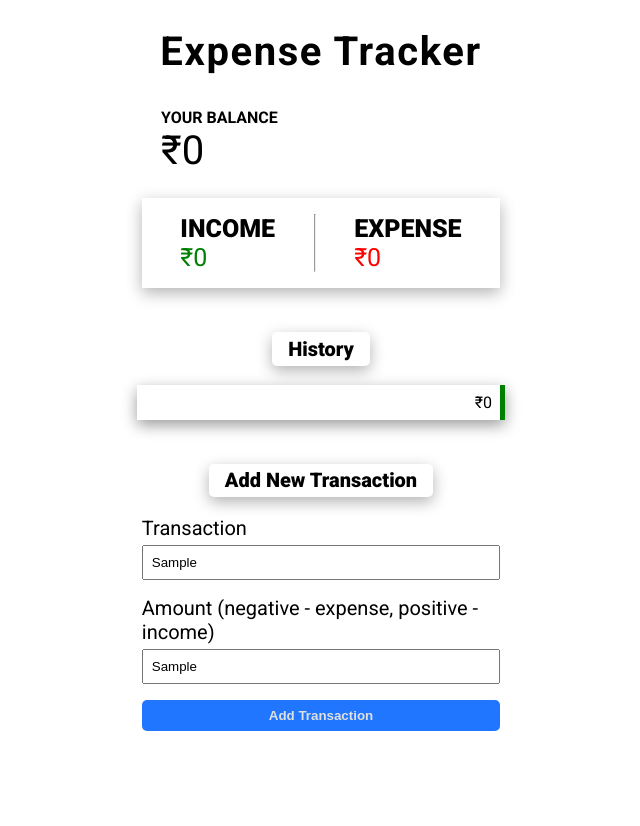
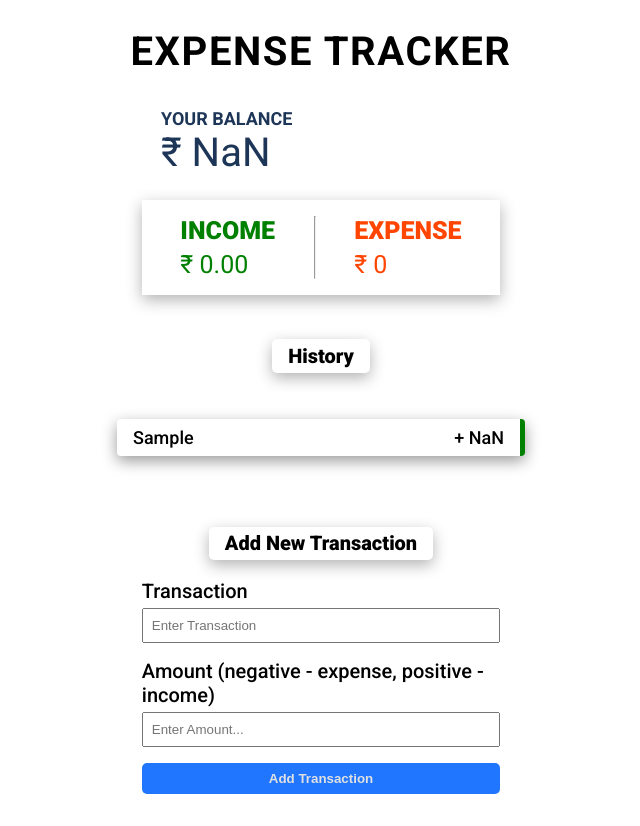
Before and after one commit to Rajamanickam-developer/expense-tracker, a plain HTML site: page index.html in a window 1280 px wide. Both pictures are taken after typing "Sample", "Sample" into the empty fields and a click on the button "Add Transaction". Shown: the whole page, without its empty margins (319-959 px from the left). Before the commit the page ends 800 px from the top, so only its background shows below. Drawn offline with Linux system fonts and the light colour scheme.

Commit message:
completed js

```diff
--- a/assets/css/styles.css
+++ b/assets/css/styles.css
@@ -127,6 +127,11 @@ body{
   align-items: center;
   gap: 1.5rem;
   padding: 2rem;
+  /* background-color: #aaaaaa; */
+}
+
+.title{
+  text-transform: uppercase;
 }
 
 .bolder{
@@ -139,6 +144,7 @@ body{
 }
 .amount{
   font-size: 25px;
+  margin-top: 5px;
 }
 
 .show-balance{
@@ -155,6 +161,10 @@ body{
   padding: 0.3rem 1rem;
 }
 
+.balance-amt{
+  color: var(--clr-berkeley-blue);
+}
+
 .price-container{
   display: flex;
   gap: 1rem;
@@ -164,32 +174,67 @@ body{
   width: 80%;
 }
 
-.show{
-  width: 23rem;
-  padding: 0.5rem;
+
+.transaction{
+  width: 100%;
+  padding: 20px;
+  background-color: #fff;
+}
+
+.trans li{
+  box-shadow: var(--dark-shadow);
+  border-radius: var(--radius);
+  padding: 0.5rem 1rem;
+  margin: 7px 0;
+  font-size: 18px;
   display: flex;
   justify-content: space-between;
-  box-shadow: var(--dark-shadow);
+  font-weight: 500;
+  cursor: pointer;
+  position: relative;
 }
 
-.income{
+
+.trans li.inp-income{
   border-right: 5px solid green;
 }
-.expense{
-  border-right: 5px solid red;
+
+.trans li.inp-expense{
+  border-right: 5px solid orangered;
 }
 
-.inc{
+
+.trans-btn{
+  position: absolute;
+  opacity: 0;
+  left: -15px;
+  padding: 3px;
+  background-color: red;
+  border: none;
+  color: white;
+  border-radius: 3px;
+  cursor: pointer;
+}
+
+.trans li:hover .trans-btn{
+  opacity: 1;
+}
+
+.trans{
+  list-style-type: none;
+}
+
+ .inc{
+  color: green;
+}
+.inc-clr{
   color: green;
 }
 .exp{
-  color: red;
+  color: orangered;
 }
-
-.show-items{
-  display: none;
-  flex-direction: column;
-  gap: 0.6rem;
+.exp-clr{
+  color: orangered;
 }
 
 .input-container{
@@ -203,6 +248,7 @@ body{
   display: flex;
   flex-direction: column;
   gap: 5px;
+  font-weight: 500;
 }
 .input-title{
   font-size: 20px;
@@ -219,6 +265,7 @@ input[type='text']{
   border-radius: 5px;
   color: var(--clr-platinum);
   font-weight: 800;
+  cursor: pointer;
 }
 
 .btn:hover{
--- a/assets/script/script.js
+++ b/assets/script/script.js
@@ -1,23 +1,96 @@
-'use strict'
 
-const inputValue = document.getElementById('input-value');
-const inputAmount = document.getElementById('input-amount');
-const showValue = document.getElementById('value');
-const showEl = document.querySelector('show-items')
-
-const clickBtn = document.getElementById('btn');
-
-// console.log(inputValue);
-// console.log(inputAmount);
-// console.log(clickBtn);
+const balance = document.getElementById('total-amount');
+const incomeAmount = document.getElementById('inc-amt');
+const expenseAmount = document.getElementById('dec-amt');
+const description = document.getElementById('input-description');
+const amount = document.getElementById('input-amount');
+const transHistory =document.getElementById('trans');
+const formSubmit = document.getElementById('input-container')
+const submitBtn = document.getElementById('btn');
 
 
+const localStorageTransaction = JSON.parse(localStorage.getItem("trans"));
+let transactions = localStorage.getItem("trans") !== null ? localStorageTransaction : [];
 
-clickBtn.addEventListener('click', function (e){
+// console.log(transactions);
+
+
+function pushTransactionDetails(transaction){
+  const sign = transaction.amount < 0 ? '-': '+';
+  const item = document.createElement('li');
+  item.classList.add(transaction.amount < 0 ? 'inp-expense' : 'inp-income');
+  item.innerHTML = `
+  ${transaction.desctiption}
+  <span>${sign} ${Math.abs(transaction.amount)}</span>
+  <button class="trans-btn"  onclick="removeTrans(${transaction.id})">X</button>
+  `;
+  transHistory.appendChild(item);
+  // console.log(item);
+  // console.log(sign);
+  // console.log(transaction);
+};
+
+function removeTrans(id){
+  if(confirm("You want to delete the transaction?")){
+    transactions = transactions.filter((transaction) => transaction.id != id);
+    config();
+    updateLocalStorage();
+  }else{
+    return;
+  }
+};
+
+function updateAmount(){
+  const amounts = transactions.map((transaction) =>
+  transaction.amount);
+  const total = amounts.reduce((acc, item) =>
+  (acc += item), 0).toFixed(2);
+  balance.innerHTML = ` ${total}`
+
+  const income = amounts.filter((item) => item > 0).reduce((acc, item) =>
+  (acc += item), 0).toFixed(2);
+  incomeAmount.innerHTML = ` ${income}`;
+
+  const expense = amounts.filter((item) => item < 0).reduce((acc, item) =>
+  (acc += item), 0).toFixed(2);
+  expenseAmount.innerHTML = ` ${Math.abs(expense)}`;
+};
+
+function config() {
+  transHistory.innerHTML = "";
+  transactions.forEach(pushTransactionDetails);
+  updateAmount();
+};
+
+function addTransaction(e){
   e.preventDefault();
+  if(description.value.trim() == "" || amount.value.trim() == ""){
+    alert("Please Enter Description and Amount");
+  }else{
+    const transaction = {
+      id: uniqueId(),
+      desctiption: description.value,
+      amount: +amount.value,
+    };
+    transactions.push(transaction);
+    pushTransactionDetails(transaction);
+    description.value = "";
+    amount.value = "";
+    updateAmount();
+    updateLocalStorage();
+  }
+};
 
-  let expense = inputValue.value;
-  let amount = inputAmount.value;
+formSubmit.addEventListener('submit', addTransaction);
 
-  document.getElementById('show-items').style.display = 'block';
-})
+window.addEventListener('load', function (){
+  config();
+});
+
+function updateLocalStorage(){
+  localStorage.setItem("trans", JSON.stringify(transactions));
+};
+
+function uniqueId(){
+  return Math.floor(Math.random() * 10000);
+}
--- a/index.html
+++ b/index.html
@@ -45,40 +45,53 @@
     <main class="container">
       <h2 class="title">Expense Tracker</h2>
       <div class="show-balance">
-        <label style="font-weight: bolder;">YOUR BALANCE</label>
-        <div class="bolder">₹<span id="total-amount">0</span></div>
+        <label style="font-weight: bolder; color: #1D3557; font-size: 18px;">YOUR BALANCE</label>
+        <div class="bolder balance-amt">₹<span id="total-amount">0.00</span></div>
       </div>
       <div class="price-container">
         <div>
-          <label class="bold">INCOME</label>
-          <div class="amount inc">₹<span>0</span></div>
+          <label class="bold inc-clr">INCOME</label>
+          <div class="amount inc">₹<span id="inc-amt">0.00</span></div>
         </div>
         <hr>
         <div>
-          <label class="bold">EXPENSE</label>
-          <div class="amount exp">₹<span>0</span></div>
+          <label class="bold exp-clr">EXPENSE</label>
+          <div class="amount exp">₹<span id="dec-amt">0.00</span></div>
         </div>
       </div>
 
       <div>
       <p class="para bold">History</p>
       </div>
-      <div class="show-items" id="show-items">
-        <div class="show income">
-          <div id="value"></div>
-          <div>₹<span id="income-amount">0</span></div>
-        </div>
+      <div class="transaction">
+        <ul class="trans" id="trans">
+          <li class="inp-income">
+            Salary
+            <span id="income-amount">0.00</span>
+            <button class="trans-btn">X</button>
+          </li>
+          <li class="inp-expense">
+            Petrol
+            <span id="expense-amount">-0.00</span>
+            <button class="trans-btn">X</button>
+          </li>
+          <li class="inp-expense">
+            Food
+            <span id="expense-amount">-0.00</span>
+            <button class="trans-btn">X</button>
+          </li>
+        </ul>
       </div>
 
       <div>
         <p class="para bold">Add New Transaction</p>
       </div>
 
-      <form class="input-container">
+      <form class="input-container" id="input-container">
 
         <div class="input-field">
           <label class="input-title">Transaction</label>
-          <input type="text" placeholder="Enter Transaction" id="input-value">
+          <input type="text" placeholder="Enter Transaction" id="input-description">
         </div>
         <div class="input-field">
           <label class="input-title">Amount (negative - expense, positive - income)</label>
```
